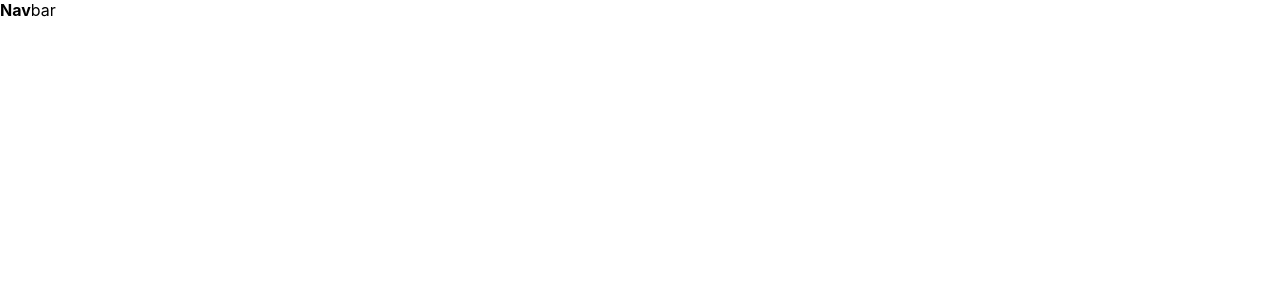
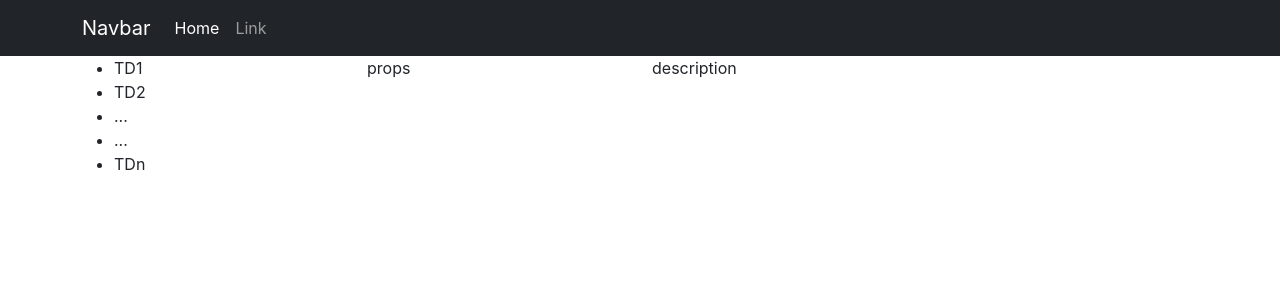
Before and after one commit to Erro48/itd-debugtool, a React (Create React App) app: page / in a window 1280 px wide. Shown: the top 300 px of the page. Built offline with nearby package versions, Linux system fonts and the light colour scheme.

Commit message:
Add some test components

```diff
--- a/public/index.html
+++ b/public/index.html
@@ -2,9 +2,18 @@
 <html lang="en">
 	<head>
 		<meta charset="utf-8" />
-    <link rel="icon" href="%PUBLIC_URL%/favicon.ico" />
-    <meta name="viewport" content="width=device-width, initial-scale=1" />
-    <meta name="theme-color" content="#000000" />
+		<link
+			rel="icon"
+			href="%PUBLIC_URL%/favicon.ico"
+		/>
+		<meta
+			name="viewport"
+			content="width=device-width, initial-scale=1"
+		/>
+		<meta
+			name="theme-color"
+			content="#000000"
+		/>
 		<meta
 			name="description"
 			content="Web site created using create-react-app"
@@ -14,7 +23,10 @@
       manifest.json provides metadata used when your web app is installed on a
       user's mobile device or desktop. See https://developers.google.com/web/fundamentals/web-app-manifest/
     -->
-    <link rel="manifest" href="%PUBLIC_URL%/manifest.json" />
+		<link
+			rel="manifest"
+			href="%PUBLIC_URL%/manifest.json"
+		/>
 		<!--
       Notice the use of %PUBLIC_URL% in the tags above.
       It will be replaced with the URL of the `public` folder during the build.
@@ -25,6 +37,13 @@
       Learn how to configure a non-root public URL by running `npm run build`.
     -->
 		<title>React App</title>
+
+		<link
+			rel="stylesheet"
+			href="https://cdn.jsdelivr.net/npm/bootstrap@5.2.3/dist/css/bootstrap.min.css"
+			integrity="sha384-rbsA2VBKQhggwzxH7pPCaAqO46MgnOM80zW1RWuH61DGLwZJEdK2Kadq2F9CUG65"
+			crossorigin="anonymous"
+		/>
 	</head>
 	<body>
 		<noscript>You need to enable JavaScript to run this app.</noscript>
@@ -39,5 +58,10 @@
       To begin the development, run `npm start` or `yarn start`.
       To create a production bundle, use `npm run build` or `yarn build`.
     -->
+		<script
+			src="https://cdn.jsdelivr.net/npm/bootstrap@5.2.3/dist/js/bootstrap.bundle.min.js"
+			integrity="sha384-kenU1KFdBIe4zVF0s0G1M5b4hcpxyD9F7jL+jjXkk+Q2h455rYXK/7HAuoJl+0I4"
+			crossorigin="anonymous"
+		></script>
 	</body>
 </html>
--- a/src/App.js
+++ b/src/App.js
@@ -1,10 +1,20 @@
 import './App.css'
 import Navbar from './components/navbar'
+import TdContainer from './components/td-container'
+import PropContainer from './components/prop-container'
+import PropDescription from './components/prop-description'
 
 function App() {
 	return (
 		<div className='App'>
 			<Navbar />
+			<div className='container'>
+				<div class='row'>
+					<TdContainer />
+					<PropContainer />
+					<PropDescription />
+				</div>
+			</div>
 		</div>
 	)
 }
--- a/src/components/navbar.js
+++ b/src/components/navbar.js
@@ -1,8 +1,37 @@
 function Navbar() {
 	return (
-		<div className='navbar'>
-			<strong>Nav</strong>bar
-		</div>
+		<nav className='navbar navbar-expand-lg navbar-dark bg-dark'>
+			<div className='container'>
+				<a className='navbar-brand' href='#'>
+					Navbar
+				</a>
+				<button
+					className='navbar-toggler'
+					type='button'
+					data-bs-toggle='collapse'
+					data-bs-target='#navbarSupportedContent'
+					aria-controls='navbarSupportedContent'
+					aria-expanded='false'
+					aria-label='Toggle navigation'
+				>
+					<span className='navbar-toggler-icon'></span>
+				</button>
+				<div className='collapse navbar-collapse' id='navbarSupportedContent'>
+					<ul className='navbar-nav me-auto mb-2 mb-lg-0'>
+						<li className='nav-item'>
+							<a className='nav-link active' aria-current='page' href='#'>
+								Home
+							</a>
+						</li>
+						<li className='nav-item'>
+							<a className='nav-link' href='#'>
+								Link
+							</a>
+						</li>
+					</ul>
+				</div>
+			</div>
+		</nav>
 	)
 }
 
--- /dev/null
+++ b/src/components/prop-container.js
@@ -0,0 +1,9 @@
+function PropContainer() {
+	return (
+		<section className='prop-container col col-sm-3'>
+			<div>props</div>
+		</section>
+	)
+}
+
+export default PropContainer
--- /dev/null
+++ b/src/components/prop-description.js
@@ -0,0 +1,9 @@
+function PropDescription() {
+	return (
+		<section className='col col-sm-5 prop-description'>
+			<div>description</div>
+		</section>
+	)
+}
+
+export default PropDescription
--- /dev/null
+++ b/src/components/td-container.js
@@ -0,0 +1,15 @@
+function TdContainer() {
+	return (
+		<section className='td-container col-12 col-sm-3'>
+			<ul>
+				<li>TD1</li>
+				<li>TD2</li>
+				<li>...</li>
+				<li>...</li>
+				<li>TDn</li>
+			</ul>
+		</section>
+	)
+}
+
+export default TdContainer
```
Also changed, not shown: public/logo192.png (deleted), public/logo512.png (deleted). Lines whose indentation alone changed are shown as unchanged.
